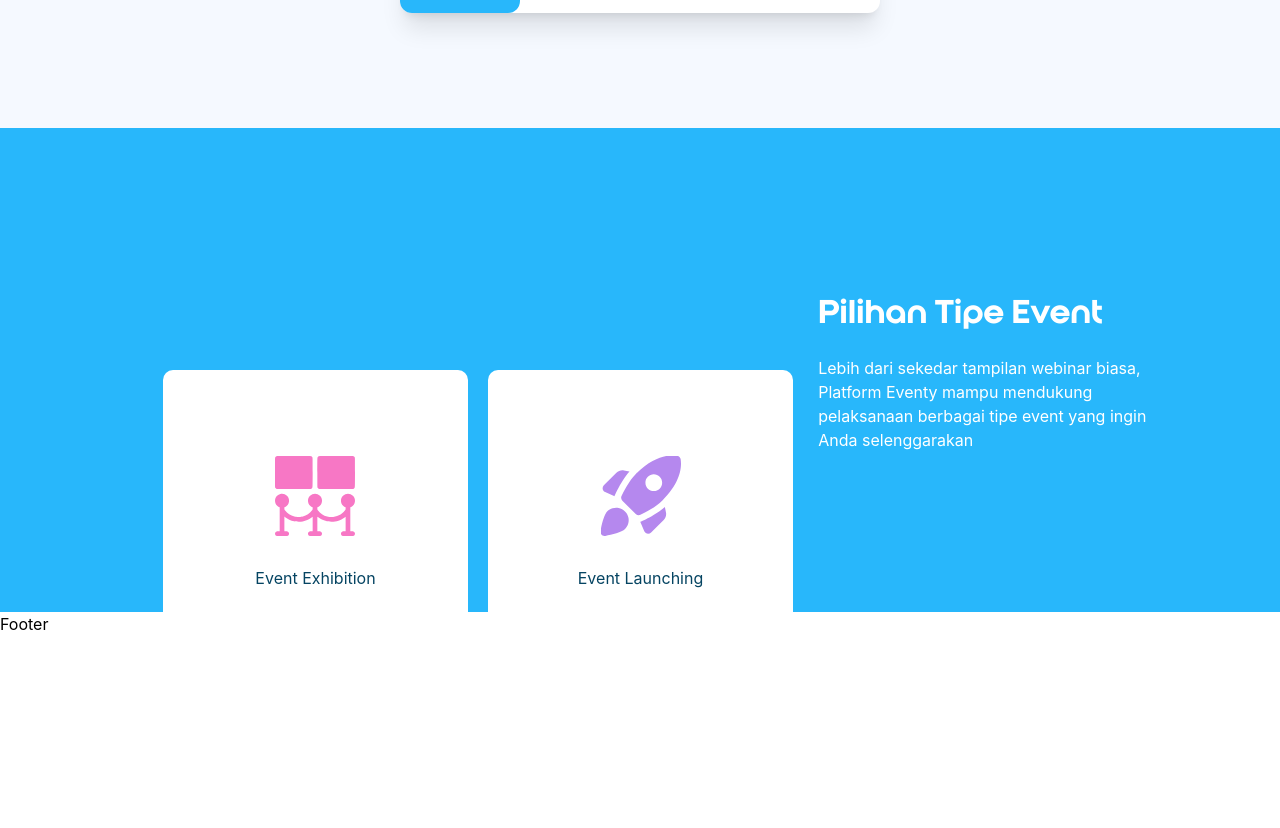
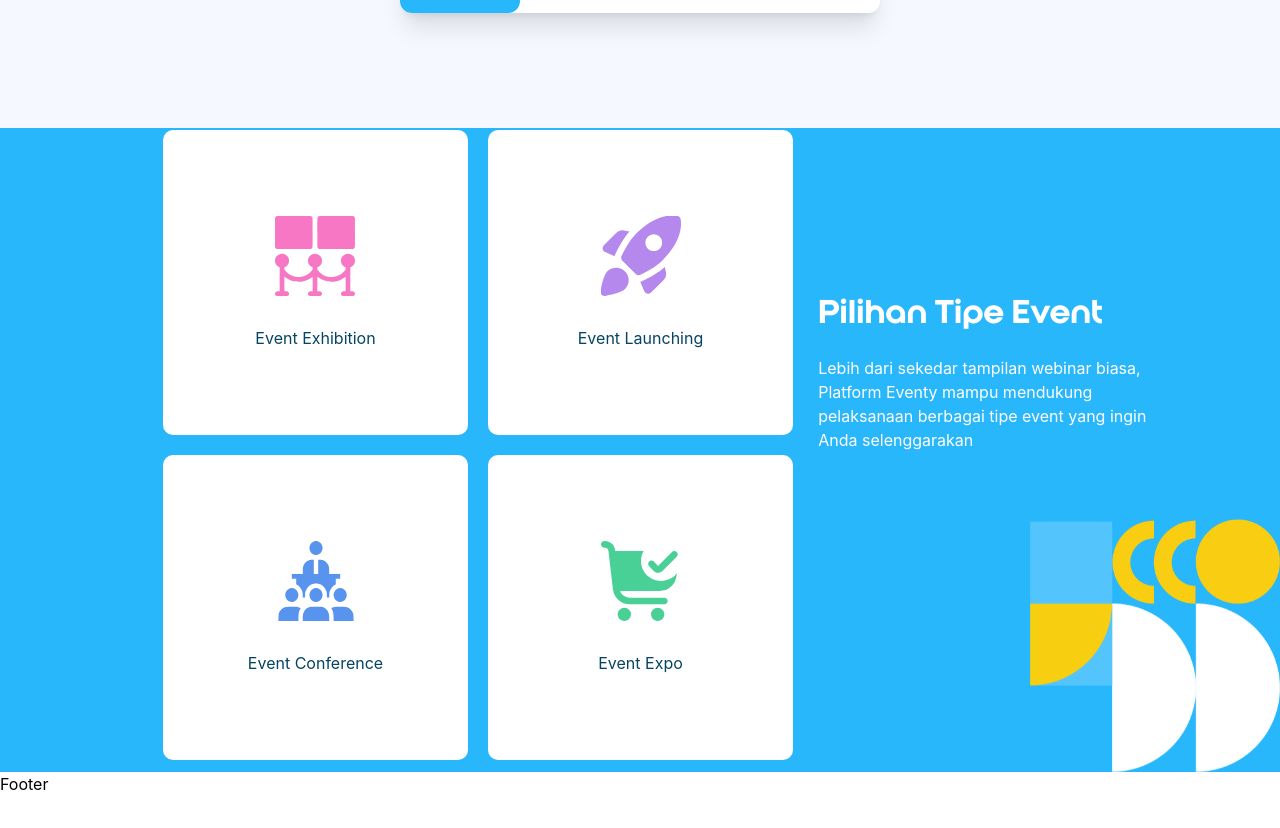
Before and after one commit to zayyid123/eventy, a React (Create React App) app: page / in a window 1280 px wide. Shown: the part 3033-3861 px from the top of the page. Built offline with nearby package versions, Linux system fonts and the light colour scheme.

Commit message:
fiks bug scroll

```diff
--- a/src/component/pilihan-tipe-section/index.js
+++ b/src/component/pilihan-tipe-section/index.js
@@ -9,8 +9,10 @@ import expo from '../../assets/icon-pilihan-Tipe/icon_expo.svg'
 import workshop from '../../assets/icon-pilihan-Tipe/icon_workshop.svg'
 import concert from '../../assets/icon-pilihan-Tipe/icon_concert.svg'
 
+// bg
+import bg2 from '../../assets/background/bg2.png'
+
 const PilihanTipe = () => {
-    const lebarLayar = window.innerWidth;
     const dataTipe = [
         {
             name: 'Exhibition',
@@ -39,15 +41,15 @@ const PilihanTipe = () => {
     ]
 
   return (
-    <div className='bg-customColor-biru text-white overflow-hidden '>
+    <div className='bg-customColor-biru text-white overflow-hidden relative '>
         <div className='flex flex-col w-full items-center max-w-5xl mx-auto lg:items-center lg:flex-row-reverse'>
-            <div className='w-[80%] sm:w-[60%] mb-[10px] mt-[20px] lg:w-[33.3%] lg:mt-[10rem] lg:mb-[10rem] lg:ml-[2rem]'>
+            <div className='w-[80%] sm:w-[60%] mb-[10px] mt-[20px] lg:w-[33.3%] lg:mt-[10rem] lg:mb-[20rem] lg:ml-[2rem]'>
                 <h1 className='title-pilihan-tipe text-[2rem] mb-[20px] text-center lg:text-left'>Pilihan Tipe Event</h1>
                 <p className='text-center lg:text-left'>Lebih dari sekedar tampilan webinar biasa, Platform Eventy mampu mendukung pelaksanaan berbagai tipe event yang ingin Anda selenggarakan</p>
             </div>
             <div className='hidden w-[65.666667%] lg:block'>
                 <div className='relative w-[100%] '>
-                    <div className='flex flex-wrap w-[700px] absolute justify-center sliderEffect'>
+                    <div className='flex flex-wrap w-[700px] absolute justify-center sliderEffect top-[-320px]'>
                         {
                             dataTipe.map((item, index) =>
                                 <div key={index+item.name} className='flex bg-white w-[305px] h-[305px] m-5 items-center justify-center flex-col rounded-[10px] exhibition' style={{margin: '0 10px 20px'}}>
@@ -63,7 +65,7 @@ const PilihanTipe = () => {
                             dataTipe.map((item, index) =>
                                 <div key={index+item.name} className='flex bg-white w-[305px] h-[305px] m-5 items-center justify-center flex-col rounded-[10px] exhibition' style={{margin: '0 10px 20px'}}>
                                     <div className='flex flex-col items-center text-customColor-biruTua text-center'>
-                                        <img className='w-[80px]' src={item.link} alt={item.name} />
+                                        <img className='w-[80%]' src={item.link} alt={item.name} />
                                         <h5 className='mt-[30px]' >Event {item.name}</h5>
                                     </div>
                                 </div>
@@ -93,6 +95,7 @@ const PilihanTipe = () => {
                 </div>
             </div>
         </div>
+        <img className='hidden lg:block absolute w-[250px] bottom-0 right-0'  src={bg2} alt='bg 2'></img>
     </div>
   )
 }
```
